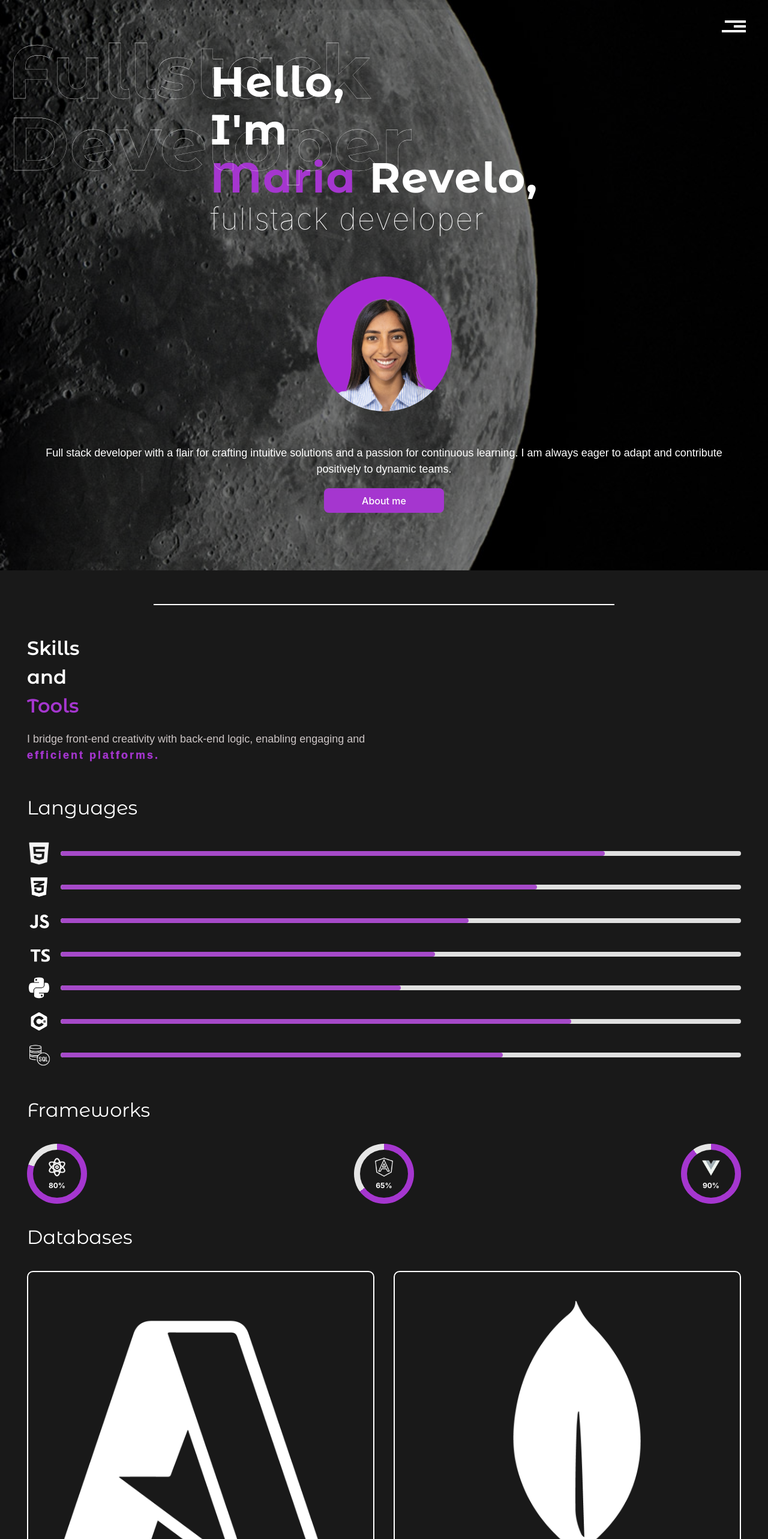
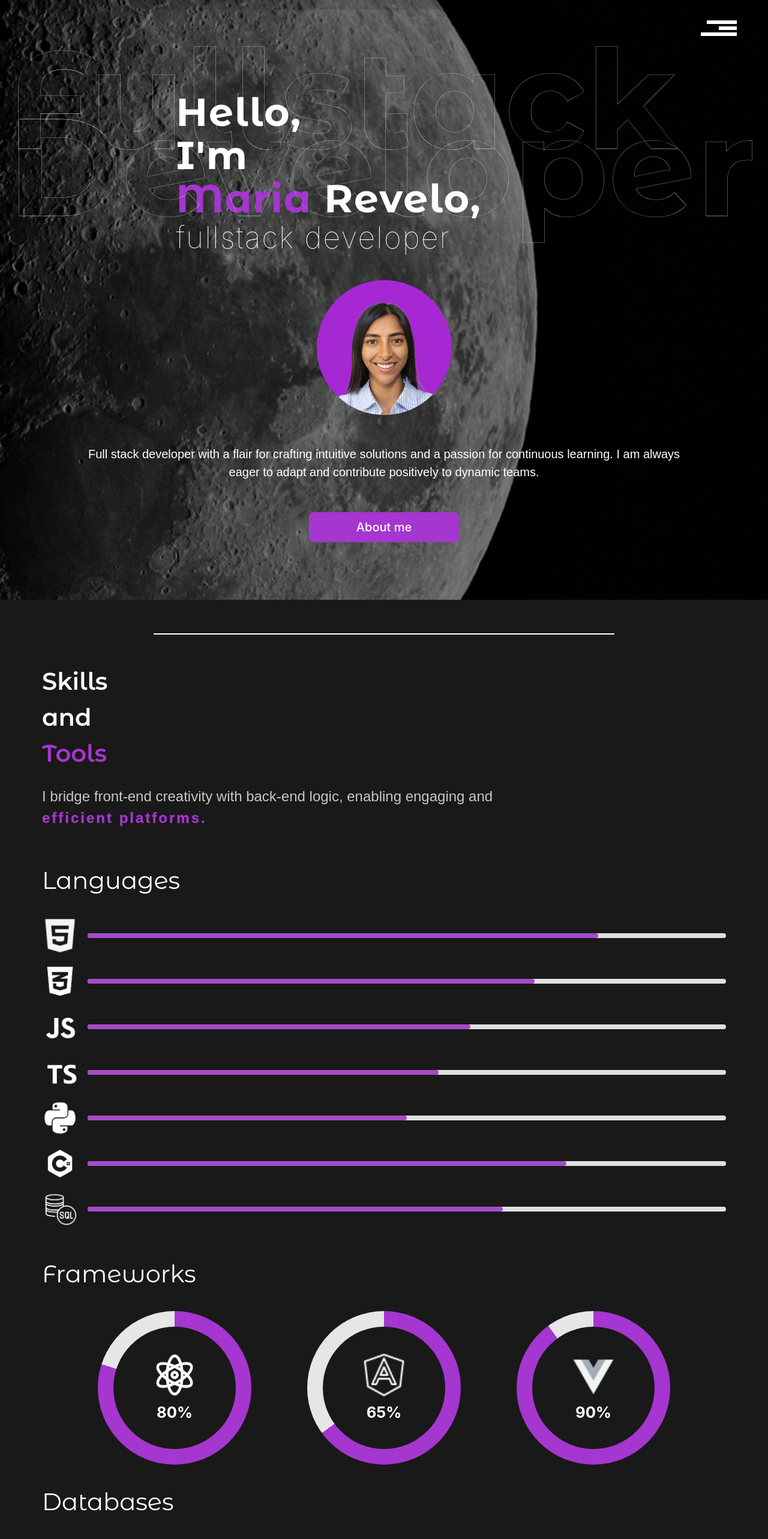
Before and after one commit to MariaVan8/portfolio-react, a React (Vite) app: page / in a window 1280 px wide. Shown: the top 2566 px of the page at 60% size. Built offline with nearby package versions, Linux system fonts and the light colour scheme.

Commit message:
Updated tablet for skills section

```diff
--- a/src/components/CircularProgressBar/CircularProgressBar.jsx
+++ b/src/components/CircularProgressBar/CircularProgressBar.jsx
@@ -4,7 +4,7 @@ import "./CircularProgressBar.scss";
 
 function CircularProgressBar({ percentage, color, icon }) {
 	return (
-		<div className="circle-container">
+		<div className="circle_container">
 			<div
 				className="circle"
 				style={{
--- a/src/components/CircularProgressBar/CircularProgressBar.scss
+++ b/src/components/CircularProgressBar/CircularProgressBar.scss
@@ -1,17 +1,16 @@
 @use "../../styles/partials/variables" as *;
 @use "../../styles/partials/fonts" as *;
 
-.circle-container {
+.circle_container {
 	display: flex;
 	align-items: center;
 	justify-content: space-between;
-	//height: 25vh;
 	flex-direction: row;
 }
 
 .circle {
-	width: 100px;
-	height: 100px;
+	width: 20vw;
+	height: 20vw;
 	border-radius: 50%;
 	display: flex;
 	align-items: center;
@@ -21,8 +20,8 @@
 }
 
 .inner-circle {
-	width: 80px;
-	height: 80px;
+	width: 16vw;
+	height: 16vw;
 	border-radius: 50%;
 	background-color: $background-color-dark;
 	display: flex;
@@ -33,13 +32,13 @@
 }
 
 .icon {
-	width: 34px;
-	height: 34px;
+	width: 6vw;
+	height: 6vw;
 	margin-bottom: 5px;
 }
 
 .percentage {
-	font-size: $font-size-small;
+	font-size: 2vw;
 	font-weight: bold;
 	color: $primary-color;
 }
--- a/src/components/DatabaseBox/DatabaseBox.jsx
+++ b/src/components/DatabaseBox/DatabaseBox.jsx
@@ -22,10 +22,6 @@ function DatabaseBox() {
 					src={workbench}
 					alt="workbench"
 				/>
-				{/* <img
-					src={sqlserver}
-					alt="sqlserver"
-				/> */}
 				<img
 					src={postgres}
 					alt="postgres"
--- a/src/components/DatabaseBox/DatabaseBox.scss
+++ b/src/components/DatabaseBox/DatabaseBox.scss
@@ -2,15 +2,29 @@
 @use "../../styles/partials/fonts" as *;
 
 .box {
-	display: flex;
-	flex-wrap: wrap;
+	display: grid;
+	grid-template-columns: repeat(2, 1fr);
+	gap: 2rem;
 	justify-content: space-between;
-	gap: 2rem;
+	align-items: center;
+
 	img {
-		width: calc(50% - 1rem);
+		width: 100%; /* Make the image take the full width of the grid cell */
 		height: auto;
-		border: 2px solid white;
-		padding: 2rem;
+		border: 2px solid $secondary-color;
+		padding: 2rem; /* Adjust padding as necessary */
 		border-radius: 10px;
 	}
 }
+
+@media only screen and (min-width: 660px) {
+	.box {
+		grid-template-columns: repeat(4, 1fr);
+		gap: 2.2;
+	}
+
+	.box img {
+		//width: 16.6vw; /* Adjust size for tablets */
+		padding: 2rem;
+	}
+}
--- a/src/components/Header/Header.scss
+++ b/src/components/Header/Header.scss
@@ -111,7 +111,7 @@
 			text-align: center;
 			color: $primary-color;
 			font-family: $roc-grotesk-light;
-			font-size: $font-size-medium;
+			font-size: 14px;
 		}
 		button {
 			text-align: center;
@@ -128,34 +128,32 @@
 
 @media only screen and (min-width: 660px) {
 	.header {
-		//height: 120vh;
 		&_box {
-			gap: 10rem;
+			gap: 8rem;
 			position: relative;
-			bottom: 5rem;
+			bottom: 1.5rem;
 		}
 		&_text-wrapper {
-			padding: 0 70px;
+			padding: 0 135px;
 			position: relative;
-			bottom: 3rem;
+			gap: 2rem;
 			p {
-				font-size: $font-size-medium;
+				font-size: 20px;
 			}
 		}
 		.first-layer {
-			font-size: 125px;
 			-webkit-text-stroke-width: 0.3px;
 		}
 		.text-layer p {
-			line-height: 7.5rem;
-			//bottom: 2rem;
+			line-height: 7rem;
 		}
 		.second-layer {
 			padding: 0 70px;
+			left: -4rem;
 			&_text {
-				font-size: 70px;
-				line-height: 5rem;
-				padding-right: 2rem;
+				font-size: 65px;
+				line-height: 4.5rem;
+				padding-right: 3.5rem;
 
 				&-bottom {
 					font-size: 50px;
@@ -169,5 +167,10 @@
 				height: 225px;
 			}
 		}
+		&_btn {
+			margin-bottom: 6rem;
+			width: 250px;
+			font-size: 20px;
+		}
 	}
 }
--- a/src/components/NavBar/Navbar.scss
+++ b/src/components/NavBar/Navbar.scss
@@ -75,3 +75,23 @@
 		}
 	}
 }
+
+@media only screen and (min-width: 660px) {
+	.nav {
+		padding-right: 50px;
+		.hamburger {
+			&_1 {
+				width: 50px;
+				height: 6px;
+			}
+			&_2 {
+				width: 30px;
+				height: 6px;
+			}
+			&_3 {
+				width: 60px;
+				height: 6px;
+			}
+		}
+	}
+}
--- a/src/components/ProgressBar/ProgressBar.scss
+++ b/src/components/ProgressBar/ProgressBar.scss
@@ -23,3 +23,12 @@
 		border-radius: 4px;
 	}
 }
+
+@media only screen and (min-width: 660px) {
+	.progress-bar {
+		&__icon {
+			width: 60px;
+			height: 60px;
+		}
+	}
+}
--- a/src/components/Skills/Skills.scss
+++ b/src/components/Skills/Skills.scss
@@ -63,3 +63,20 @@
 	//height: 30vh;
 	flex-direction: row;
 }
+
+@media only screen and (min-width: 660px) {
+	.skills {
+		&-container {
+			padding: 0 70px;
+		}
+		&-title {
+			font-size: $font-size-xxlarge;
+		}
+		p {
+			font-size: $font-size-large;
+		}
+		&-subtitle {
+			font-size: $font-size-xxlarge;
+		}
+	}
+}
```
